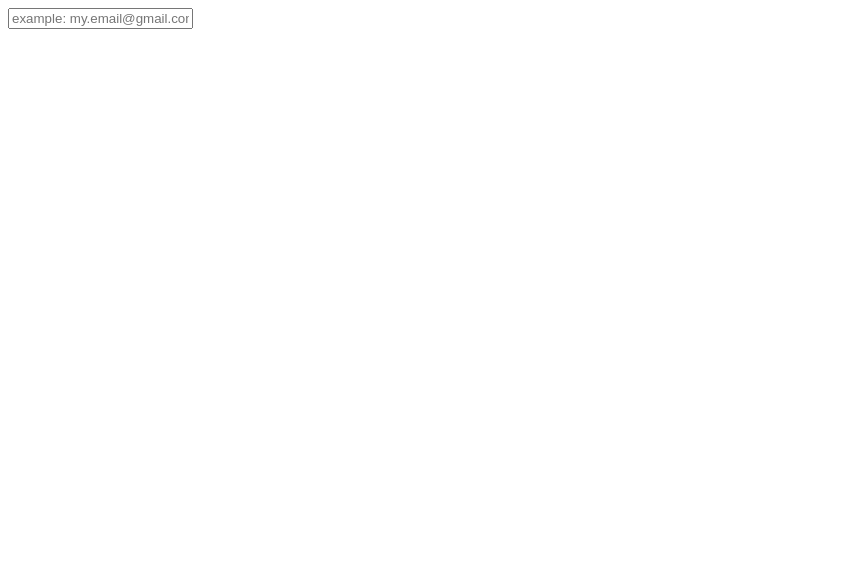
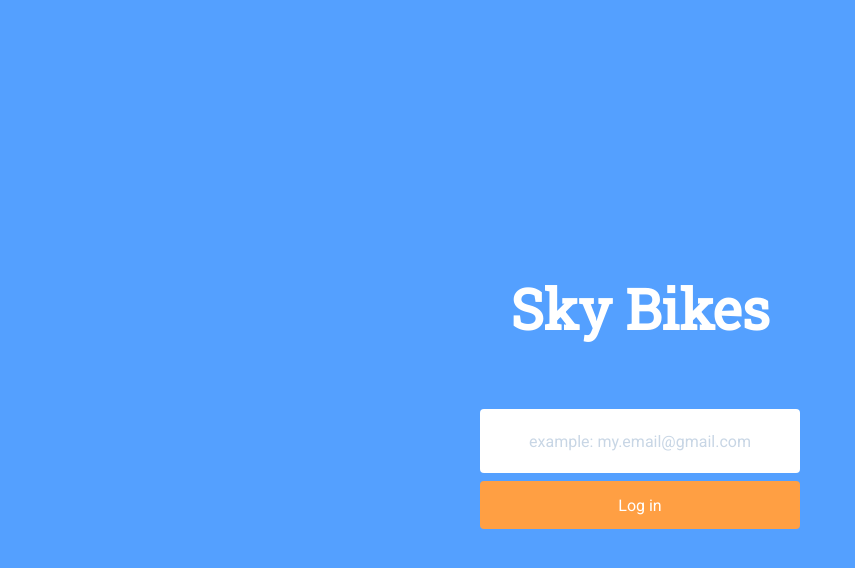
Before and after one commit to dawee/sky-bikes, a website built with webpack: page src/app/index.html in a window 1280 px wide. Shown: the whole page, without its empty margins (0-855 px from the left). Built offline with nearby package versions, Linux system fonts and the light colour scheme.

Commit message:
login page

```diff
--- a/package.json
+++ b/package.json
@@ -14,6 +14,7 @@
   "devDependencies": {
     "ava": "^0.25.0",
     "clean-webpack-plugin": "^0.1.19",
+    "css-loader": "^0.28.10",
     "eslint": "^4.18.2",
     "eslint-config-prettier": "^2.9.0",
     "eslint-config-standard": "^11.0.0",
@@ -23,6 +24,7 @@
     "eslint-plugin-standard": "^3.0.1",
     "html-webpack-plugin": "^3.0.6",
     "prettier": "1.11.1",
+    "style-loader": "^0.20.3",
     "webpack": "^4.1.1",
     "webpack-cli": "^2.0.10",
     "webpack-dev-server": "^3.1.0"
--- a/src/app/component/login-form.js
+++ /dev/null
@@ -1,12 +0,0 @@
-const render = (node, props) => {
-  const {placeholder} = props;
-
-  node.querySelector('input').setAttribute('placeholder', placeholder);
-
-  return node;
-};
-
-const renderLoginForm = templates => (props, node) =>
-  render(node || templates.get('login-form').cloneNode(true), props);
-
-export default renderLoginForm;
--- /dev/null
+++ b/src/app/component/login-form/index.js
@@ -0,0 +1,16 @@
+import './style.css';
+
+const render = () => (props, node) => {
+  const { placeholder, submit } = props;
+
+  node.classList.add('login-form');
+  node.querySelector('.email').setAttribute('placeholder', placeholder);
+  node.querySelector('.submit').setAttribute('value', submit.title);
+
+  return node;
+};
+
+const renderLoginForm = templates => (props, node) =>
+  render(templates)(props, node || templates.get('login-form').cloneNode(true));
+
+export default renderLoginForm;
--- /dev/null
+++ b/src/app/component/login-form/style.css
@@ -0,0 +1,26 @@
+.login-form,
+.login-form > form {
+  display: flex;
+  flex-flow: column;
+}
+
+.login-form > form > input.email,
+.login-form > form > input.submit {
+  height: 3em;
+  margin-top: 0.5rem;
+  padding: 0.5em;
+  font-size: 1em;
+  text-align: center;
+  border-radius: 0.25em;
+}
+
+.login-form > form > input.email {
+  background-color: white;
+}
+
+.login-form > form > input.submit {
+  background-color: #ff9f43;
+  color: white;
+  user-select: no-select;
+  cursor: pointer;
+}
--- /dev/null
+++ b/src/app/component/login-page/index.js
@@ -0,0 +1,33 @@
+import renderLoginForm from '../login-form';
+import './style.css';
+
+const render = templates => (props, node) => {
+  const { title, form } = props;
+  const loginForm = renderLoginForm(templates);
+  const contentNode = node.querySelector('.content');
+  const formNode = contentNode.querySelector('.login-form');
+
+  let titleNode = contentNode.querySelector('h1');
+
+  node.classList.add('login-page');
+
+  if (!titleNode) {
+    titleNode = document.createElement('h1');
+    contentNode.appendChild(titleNode);
+  }
+
+  titleNode.textContent = title;
+
+  if (formNode) {
+    loginForm(form, formNode);
+  } else {
+    contentNode.appendChild(loginForm(form));
+  }
+
+  return node;
+};
+
+const renderLoginPage = templates => (props, node) =>
+  render(templates)(props, node || templates.get('page').cloneNode(true));
+
+export default renderLoginPage;
--- /dev/null
+++ b/src/app/component/login-page/style.css
@@ -0,0 +1,21 @@
+.login-page {
+  position: absolute;
+  width: 100%;
+  height: 100%;
+  background-color: #54a0ff;
+  display: flex;
+  justify-content: center;
+  align-items: center;
+}
+
+.login-page > .content {
+  position: relative;
+  box-sizing: border-box;
+  width: 20em;
+  text-align: center;
+}
+
+.login-page > .content > h1 {
+  color: white;
+  margin-bottom: 1em;
+}
--- a/src/app/index.html
+++ b/src/app/index.html
@@ -5,9 +5,19 @@
     <title>Sky Bikes</title>
   </head>
   <body>
-    <section data-type="template" data-name="login-form">
+    <section data-type="template" data-template-name="page">
+      <!-- Page Template -->
+
+      <section class="content">
+      </section>
+    </section>
+
+    <section data-type="template" data-template-name="login-form">
+      <!-- Login Form Template -->
+
       <form>
-        <input name="email" type="text" />
+        <input class="email" name="email" type="text" />
+        <input class="submit" type="submit" />
       </form>
     </section>
   </body>
--- a/src/app/index.js
+++ b/src/app/index.js
@@ -1,20 +1,34 @@
-import renderLoginForm from './component/login-form';
+import renderLoginPage from './component/login-page';
+import './style.css';
 
 const consumeTemplates = () => {
   const nodes = document.querySelectorAll('[data-type="template"]');
 
   return Array.prototype.slice.call(nodes).reduce((map, node) => {
+    const templateName = node.getAttribute('data-template-name');
+
     document.body.removeChild(node);
 
-    return map.set(node.getAttribute('data-name'), node);
+    node.removeAttribute('data-type');
+    node.removeAttribute('data-template-name');
+
+    return map.set(templateName, node);
   }, new Map());
 };
 
 const root = () => {
   const templates = consumeTemplates();
-  const loginForm = renderLoginForm(templates);
+  const loginPage = renderLoginPage(templates);
 
-  return loginForm({placeholder: 'example: my.email@gmail.com'});
+  return loginPage({
+    title: 'Sky Bikes',
+    form: {
+      placeholder: 'example: my.email@gmail.com',
+      submit: {
+        title: 'Log in'
+      }
+    }
+  });
 };
 
 document.body.appendChild(root());
--- /dev/null
+++ b/src/app/style.css
@@ -0,0 +1,60 @@
+@import url('https://fonts.googleapis.com/css?family=Roboto|Roboto+Slab');
+
+html, body {
+  padding: 0;
+  margin: 0;
+}
+
+html {
+  height: 100%;
+}
+
+body {
+  min-height: 100%;
+}
+
+body,
+input {
+  font-family: 'Roboto';
+  color: #576574;
+}
+
+input::placeholder {
+    color: #c8d6e5;
+    opacity: 1;
+}
+
+input:-ms-input-placeholder {
+    color: #c8d6e5;
+    opacity: 1;
+}
+
+input::-ms-input-placeholder {
+    color: #c8d6e5;
+    opacity: 1;
+}
+
+input {
+  outline: none;
+  box-shadow: none;
+  border-width: 0;
+}
+
+h1,
+h2,
+h3,
+h4,
+h5,
+h6 {
+  font-family: 'Roboto Slab';
+  margin: 0;
+  padding: 0;
+}
+
+h1 {
+  font-size: 3.5em;
+}
+
+section[data-type="template"] {
+  display: none;
+}
--- a/webpack.config.js
+++ b/webpack.config.js
@@ -20,6 +20,10 @@ module.exports = {
             presets: ['@babel/preset-env']
           }
         }
+      },
+      {
+        test: /\.css$/,
+        use: [ 'style-loader', 'css-loader' ]
       }
     ]
   },
```
Also changed, not shown: 1 other file.
